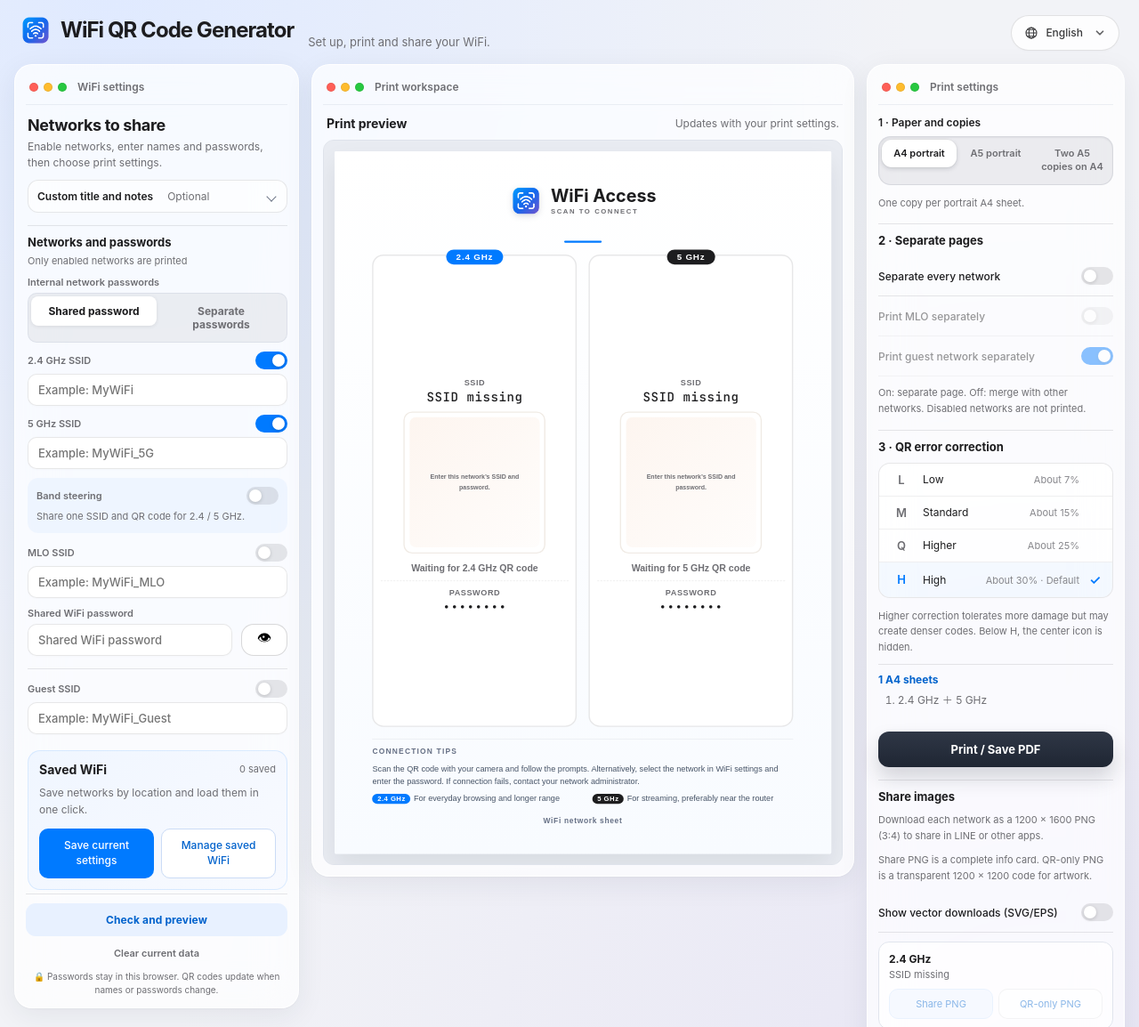
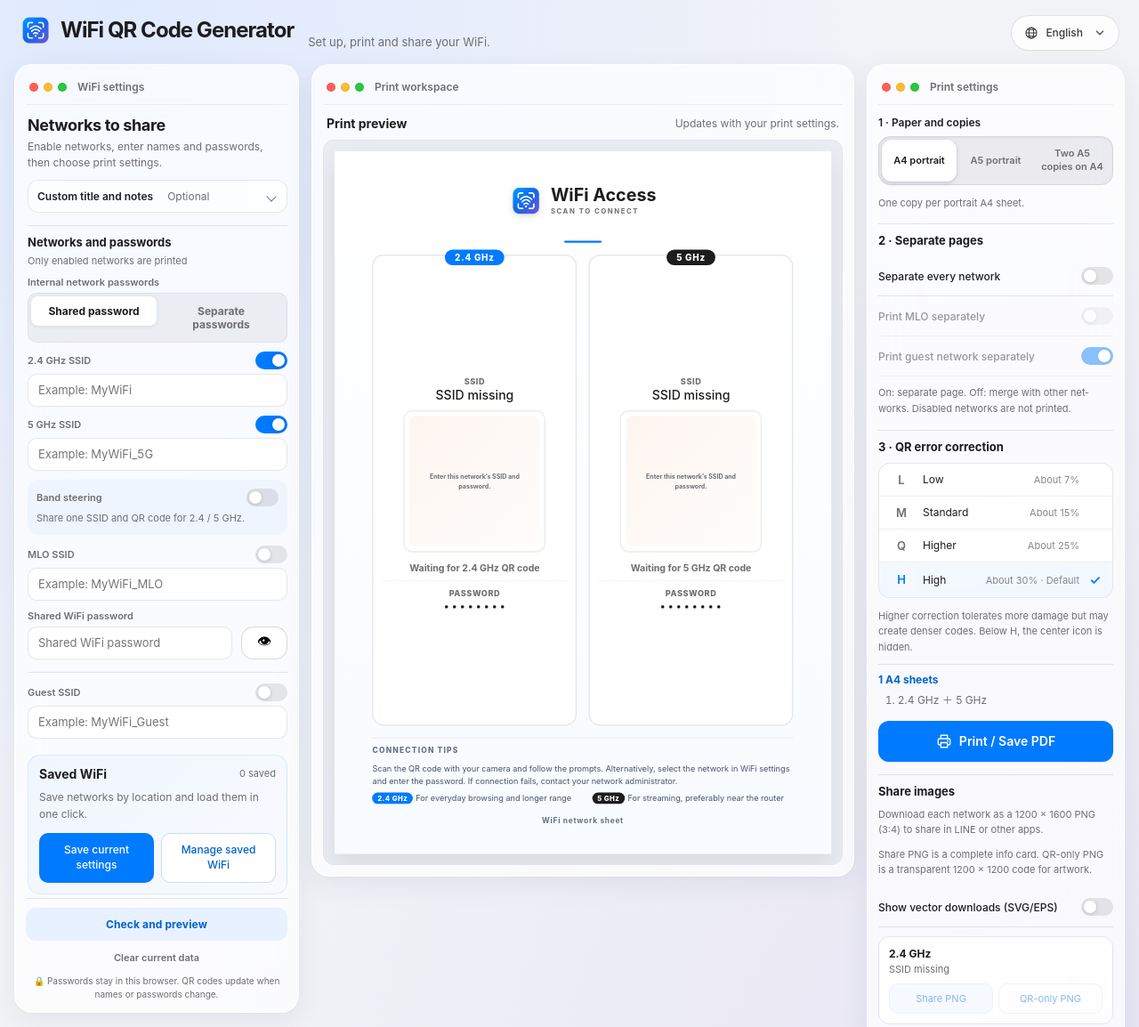
Before and after one commit to bruce-yang-422/wifi-qr-code-generator, a plain HTML site: page index.html in a window 1280 px wide. Shown: the top 1154 px of the page at 89% size. Drawn offline with Linux system fonts and the light colour scheme.

Commit message:
fix: 優化多語字型與列印介面 / improve multilingual typography and print controls
依語言載入中日韓字型並同步分享 PNG，修正簡中字型混用與空白 SSID 提示樣式。

Load language-specific CJK fonts for the interface and share PNGs, correct fallback typography, align multiline paper options, refresh the print button, and update documentation and PWA caching.

```diff
--- a/index.html
+++ b/index.html
@@ -108,13 +108,14 @@
     <script src="src/vendor/qrcode.min.js"></script>
     <link rel="preconnect" href="https://fonts.googleapis.com">
     <link rel="preconnect" href="https://fonts.gstatic.com" crossorigin>
-    <link href="https://fonts.googleapis.com/css2?family=JetBrains+Mono:wght@500;600&family=Noto+Sans+TC:wght@600;700&family=Outfit:wght@400;500;600;700;800;900&display=swap" rel="stylesheet">
+    <link href="https://fonts.googleapis.com/css2?family=JetBrains+Mono:wght@500;600&display=swap" rel="stylesheet">
     <link rel="stylesheet" href="src/css/base.css">
     <link rel="stylesheet" href="src/css/layout.css">
     <link rel="stylesheet" href="src/css/control.css">
     <link rel="stylesheet" href="src/css/print-page.css">
     <link rel="stylesheet" href="src/css/responsive.css">
     <link rel="stylesheet" href="src/css/workspace.css">
+    <link rel="stylesheet" href="src/css/typography.css">
 </head>
 <body>
     <noscript>
@@ -519,7 +520,7 @@
                     <ol id="printSummaryPages"></ol>
                 </div>
                 </div>
-                <button type="button" class="btn-print" id="printBtn">🖨️ 列印 / 儲存為 PDF</button>
+                <button type="button" class="btn-print" id="printBtn"><svg width="18" height="18" viewBox="0 0 24 24" fill="none" stroke="currentColor" stroke-width="1.7" stroke-linecap="round" stroke-linejoin="round" aria-hidden="true"><path d="M7 8V3h10v5M7 17H4a1 1 0 0 1-1-1v-6a2 2 0 0 1 2-2h14a2 2 0 0 1 2 2v6a1 1 0 0 1-1 1h-3"/><path d="M7 14h10v7H7zM17 11h1"/></svg><span>列印 / 儲存為 PDF</span></button>
                 <p id="printStatus" class="form-status" hidden></p>
                 <div class="settings-section-title">分享圖片</div>
                 <p class="print-option-help">每個網路獨立下載 1200 × 1600 PNG（3:4），可傳送至 LINE 或其他 App。</p>
@@ -602,6 +603,7 @@
         </form>
     </dialog>
     <script src="src/js/i18n.js"></script>
+    <script src="src/js/typography.js"></script>
     <script src="src/js/platform.js"></script>
     <script src="src/js/elements.js"></script>
     <script src="src/js/state.js"></script>
--- a/src/css/control.css
+++ b/src/css/control.css
@@ -220,7 +220,12 @@
     font-family: -apple-system, BlinkMacSystemFont, 'Segoe UI', sans-serif;
 }
 
-.print-layout-toggle label { position: relative; cursor: pointer; }
+.print-layout-toggle label {
+    position: relative;
+    display: flex;
+    min-width: 0;
+    cursor: pointer;
+}
 .print-layout-toggle input {
     position: absolute;
     width: 1px;
@@ -228,7 +233,12 @@
     opacity: 0;
 }
 .print-layout-toggle span {
-    display: block;
+    display: flex;
+    flex: 1;
+    align-items: center;
+    justify-content: center;
+    min-width: 0;
+    overflow-wrap: anywhere;
     padding: 8px 14px;
     border-radius: 999px;
     color: var(--text-muted);
--- /dev/null
+++ b/src/css/typography.css
@@ -0,0 +1,33 @@
+:root {
+    --font-ui: -apple-system, BlinkMacSystemFont, "Segoe UI", Arial, sans-serif;
+    --font-data: "JetBrains Mono", "SFMono-Regular", Consolas, monospace;
+}
+body, .hero h1, .control-title, .print-header h2, .print-layout-toggle,
+.btn-generate, .btn-print, .btn-clear-memory, .print-page, .print-page * {
+    font-family: var(--font-ui);
+}
+:root body :is(button, select, textarea),
+:root body .control-scroll :is(input, textarea),
+.mobile-function-bar button { font-family: var(--font-ui); }
+.print-page .ssid-name, .print-page .card-pw-value,
+.print-page .pw-value, .print-page .pw-value-split,
+.profile-cell-ssid, .profile-cell-password, .inspector-password, .quick-chip span,
+:root body .control-scroll input:is([id^="ssid"], [id^="pw"], #sharedPwInput) {
+    font-family: var(--font-data);
+    font-variant-numeric: slashed-zero tabular-nums;
+    font-feature-settings: "zero" 1, "liga" 0;
+    font-variant-ligatures: none;
+}
+html:lang(ja) body { line-break: strict; }
+.print-page .ssid-name.is-empty-ssid {
+    font-family: var(--font-ui);
+    font-weight: 500;
+    letter-spacing: normal;
+}
+:root body input::placeholder, :root body textarea::placeholder {
+    font-family: var(--font-ui);
+    font-weight: 400;
+    letter-spacing: normal;
+}
+html:lang(ko) body { word-break: keep-all; overflow-wrap: break-word; }
+.control-sub, .profile-help, .print-option-help { hyphens: auto; }
--- a/src/css/workspace.css
+++ b/src/css/workspace.css
@@ -228,8 +228,8 @@
     }
     .print-settings-panel .print-options { padding: 0; border: 0; background: transparent; }
     .print-settings-panel .preview-note { flex-direction: column; align-items: flex-start; gap: 8px; margin: 0 0 12px; }
-    .print-settings-panel .print-layout-toggle { display: flex; width: 100%; flex-wrap: wrap; border-radius: 14px; }
-    .print-settings-panel .print-layout-toggle label { flex: 1; }
+    .print-settings-panel .print-layout-toggle { display: flex; width: 100%; flex-wrap: nowrap; align-items: stretch; border-radius: 14px; }
+    .print-settings-panel .print-layout-toggle label { flex: 1 1 0; }
     .print-settings-panel .print-layout-toggle span { padding: 8px 6px; border-radius: 11px; }
     .print-settings-panel .print-summary ol { display: block; }
     .print-settings-panel .btn-print { font-size: 13px; padding: 12px; border-radius: 12px; }
@@ -685,3 +685,27 @@
     .site-footer button, .site-footer a { min-height:44px; }
 }
 @media print { .site-footer { display:none !important; } }
+
+@media screen {
+    .print-settings-panel .btn-print {
+        display:flex;
+        align-items:center;
+        justify-content:center;
+        gap:8px;
+        min-height:44px;
+        border:1px solid transparent;
+        border-radius:12px;
+        background:#007aff;
+        color:#fff;
+        font-size:14px;
+        font-weight:600;
+        line-height:1.4;
+        box-shadow:0 1px 2px rgba(0,80,170,.12);
+        transform:none;
+        transition:background 140ms ease;
+    }
+    .print-settings-panel .btn-print svg { display:block; flex-shrink:0; }
+    .print-settings-panel .btn-print:hover { background:#0068df; box-shadow:0 1px 2px rgba(0,80,170,.12); transform:none; }
+    .print-settings-panel .btn-print:active { background:#005ecb; transform:none; }
+    .print-settings-panel .btn-print:focus-visible { outline:3px solid #007aff55; outline-offset:3px; }
+}
--- a/src/js/i18n.js
+++ b/src/js/i18n.js
@@ -65,7 +65,7 @@ QR Code 容錯等級|QR Code 容错等级|QR error correction level|QR誤り訂
 較高|较高|Higher|やや高|높음|Élevé|Höher|Alto
 高|高|High|高|최고|Maximum|Hoch|Máximo
 容錯越高，較能承受污損，但圖案也可能更密集。低於 H 時隱藏中央圖示，保留辨識空間。|容错越高越能承受污损，但图案可能更密集。低于 H 时隐藏中央图标。|Higher correction tolerates more damage but may create denser codes. Below H, the center icon is hidden.|訂正レベルが高いほど汚れに強くなりますが、模様は細かくなる場合があります。H未満では中央アイコンを非表示にします。|정정 수준이 높으면 손상에 강하지만 코드가 복잡해질 수 있습니다. H 미만에서는 중앙 아이콘을 숨깁니다.|Une correction élevée tolère plus de dommages, mais peut densifier le code. Sous H, l’icône centrale est masquée.|Höhere Korrektur verträgt mehr Schäden, kann aber dichtere Codes erzeugen. Unter H wird das mittige Symbol ausgeblendet.|Más corrección tolera más daños, pero puede generar códigos más densos. Por debajo de H se oculta el icono central.
-🖨️ 列印 / 儲存為 PDF|🖨️ 打印 / 保存为 PDF|Print / Save PDF|印刷 / PDF保存|인쇄 / PDF 저장|Imprimer / PDF|Drucken / PDF speichern|Imprimir / Guardar PDF
+列印 / 儲存為 PDF|打印 / 保存为 PDF|Print / Save PDF|印刷 / PDF保存|인쇄 / PDF 저장|Imprimer / PDF|Drucken / PDF speichern|Imprimir / Guardar PDF
 分享圖片|分享图片|Share images|画像を共有|이미지 공유|Partager des images|Bilder teilen|Compartir imágenes
 每個網路獨立下載 1200 × 1600 PNG（3:4），可傳送至 LINE 或其他 App。|各网络独立下载 1200 × 1600 PNG（3:4），可分享到 LINE 等应用。|Download each network as a 1200 × 1600 PNG (3:4) to share in LINE or other apps.|各ネットワークを1200 × 1600のPNG（3:4）で保存し、LINEなどで共有できます。|각 네트워크를 1200 × 1600 PNG(3:4)로 다운로드하여 LINE 등으로 공유하세요.|Téléchargez chaque réseau en PNG 1200 × 1600 (3:4), à partager sur LINE ou ailleurs.|Jedes Netzwerk als PNG mit 1200 × 1600 (3:4) herunterladen und teilen.|Descarga cada red como PNG de 1200 × 1600 (3:4) para compartir en LINE u otras apps.
 正在準備圖片…|正在准备图片…|Preparing image…|画像を準備中…|이미지 준비 중…|Préparation de l’image…|Bild wird vorbereitet…|Preparando imagen…
--- /dev/null
+++ b/src/js/typography.js
@@ -0,0 +1,45 @@
+const WIFI_TYPEFACES = {
+    'zh-TW': { family: 'Noto Sans TC', native: '"PingFang TC", "Microsoft JhengHei"' },
+    'zh-CN': { family: 'Noto Sans SC', native: '"PingFang SC", "Microsoft YaHei"' },
+    ja: { family: 'Noto Sans JP', native: '"Hiragino Sans", "Yu Gothic UI", Meiryo' },
+    ko: { family: 'Noto Sans KR', native: '"Apple SD Gothic Neo", "Malgun Gothic"' }
+};
+function getWifiTypography(language = wifiLanguage) {
+    const regional = WIFI_TYPEFACES[language];
+    const fallback = regional ? `"${regional.family}", ${regional.native}` : '"Segoe UI", Roboto, Arial';
+    const dataFallback = regional ? `"${regional.family}", ${regional.native}` : '"Microsoft JhengHei", "Yu Gothic", "Malgun Gothic"';
+    return { family: regional?.family || null,
+        ui: regional ? `${fallback}, -apple-system, BlinkMacSystemFont, sans-serif` : `-apple-system, BlinkMacSystemFont, ${fallback}, sans-serif`,
+        mono: `"JetBrains Mono", ${dataFallback}, ui-monospace, "SFMono-Regular", Consolas, "Liberation Mono", "Droid Sans Mono", monospace` };
+}
+let wifiFontStylesheet = Promise.resolve();
+function applyWifiTypography() {
+    const fonts = getWifiTypography();
+    document.documentElement.style.setProperty('--font-ui', fonts.ui);
+    document.documentElement.style.setProperty('--font-data', fonts.mono);
+    let link = document.getElementById('regionalFont');
+    if (!fonts.family) { link?.remove(); wifiFontStylesheet = Promise.resolve(); return; }
+    const url = `https://fonts.googleapis.com/css2?family=${fonts.family.replace(/ /g, '+')}:wght@400..800&display=swap`;
+    if (link?.getAttribute('href') === url) return;
+    if (!link) { link = document.createElement('link'); link.id = 'regionalFont'; link.rel = 'stylesheet'; document.head.append(link); }
+    wifiFontStylesheet = new Promise(resolve => {
+        const finish = () => { clearTimeout(timeout); link.removeEventListener('load', finish); link.removeEventListener('error', finish); resolve(); };
+        const timeout = setTimeout(finish, 2500);
+        link.addEventListener('load', finish); link.addEventListener('error', finish);
+    });
+    link.href = url;
+}
+async function prepareWifiTypography(sample) {
+    const fonts = getWifiTypography();
+    await wifiFontStylesheet;
+    if (document.fonts) {
+        const loads = [document.fonts.load('600 40px "JetBrains Mono"', sample)];
+        if (fonts.family) loads.push(document.fonts.load(`600 40px "${fonts.family}"`, sample));
+        let timeout;
+        await Promise.race([Promise.allSettled(loads), new Promise(resolve => { timeout = setTimeout(resolve, 3500); })]);
+        clearTimeout(timeout);
+    }
+    return fonts;
+}
+applyWifiTypography();
+window.addEventListener('languagechange', applyWifiTypography);
--- a/src/js/ui.js
+++ b/src/js/ui.js
@@ -81,6 +81,9 @@ function updatePreviewText() {
     elements.ssid5Name.textContent      = display5;
     elements.ssidMloName.textContent    = displayMlo;
     elements.ssidGuestName.textContent  = displayGuest;
+    [[elements.ssid24Name, ssid24], [elements.ssid5Name, ssid5],
+        [elements.ssidMloName, ssidMlo], [elements.ssidGuestName, ssidGuest]]
+        .forEach(([label, value]) => label.classList.toggle('is-empty-ssid', !value));
 
     elements.cardPw24.textContent    = password24    || '••••••••';
     elements.cardPw5.textContent     = password5     || '••••••••';
--- a/sw.js
+++ b/sw.js
@@ -1,11 +1,11 @@
 const CACHE_PREFIX = `wifi-studio:${self.registration.scope}:`;
-const CACHE = CACHE_PREFIX + 'v19';
+const CACHE = CACHE_PREFIX + 'v22';
 // Cache only application files. Local config.js may contain passwords.
 const FILES = [
     './', './index.html', './manifest.webmanifest',
     './src/css/base.css', './src/css/layout.css', './src/css/control.css',
-    './src/css/print-page.css', './src/css/responsive.css', './src/css/workspace.css',
-    './src/js/i18n.js', './src/js/platform.js', './src/js/elements.js', './src/js/state.js', './src/js/ui.js', './src/js/qr.js',
+    './src/css/print-page.css', './src/css/responsive.css', './src/css/workspace.css', './src/css/typography.css',
+    './src/js/i18n.js', './src/js/typography.js', './src/js/platform.js', './src/js/elements.js', './src/js/state.js', './src/js/ui.js', './src/js/qr.js',
     './src/js/validate.js', './src/js/main.js', './src/js/print-layout.js',
     './src/js/vector-export.js', './src/js/download.js', './src/js/profiles-csv.js', './src/js/profiles-import.js', './src/js/profiles.js', './src/js/mobile-ui.js', './src/js/pwa.js', './src/js/site-info.js', './src/vendor/qrcode.min.js', './src/vendor/xlsx.full.min.js',
     './src/assets/wifi-qr-logo.png', './src/assets/wifi-qr-logo.ico',
```
Also changed, not shown: src/js/download.js (+5 -8 lines), 2 other files.
